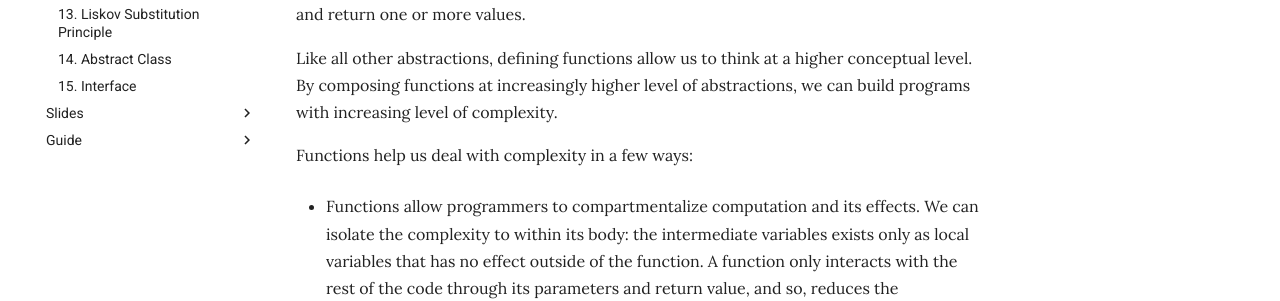
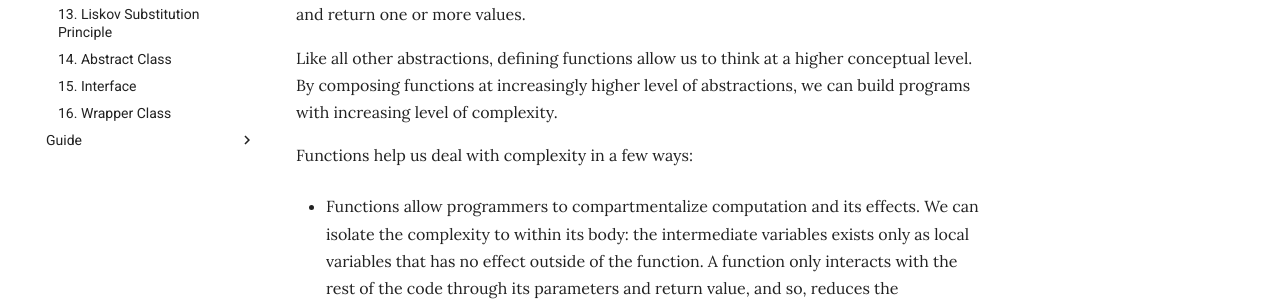
Before and after one commit to nus-cs2030s/2021-s2, an MkDocs documentation site: the page built from docs/03-function.md, in a window 1280 px wide. Shown: the part 546-847 px from the top of the page. Built offline with MkDocs 1.6.1 and Material for MkDocs 9.7.7, drawn with Linux system fonts in a browser that asks for light colours.

Commit message:
Add link to Unit 16

```diff
--- a/mkdocs.yml
+++ b/mkdocs.yml
@@ -17,8 +17,7 @@ nav:
     - 13. Liskov Substitution Principle: '13-lsp.md'
     - 14. Abstract Class: '14-abstract.md'
     - 15. Interface: '15-interface.md'
-  - Slides:
-    - Lec 1. Introduction: 'slides/cs2030s-lec01.html'
+    - 16. Wrapper Class: '16-wrapper.md'
   - Guide:
     - Programming Environments: 'environments.md'
     - Using Unix CLI:
```
